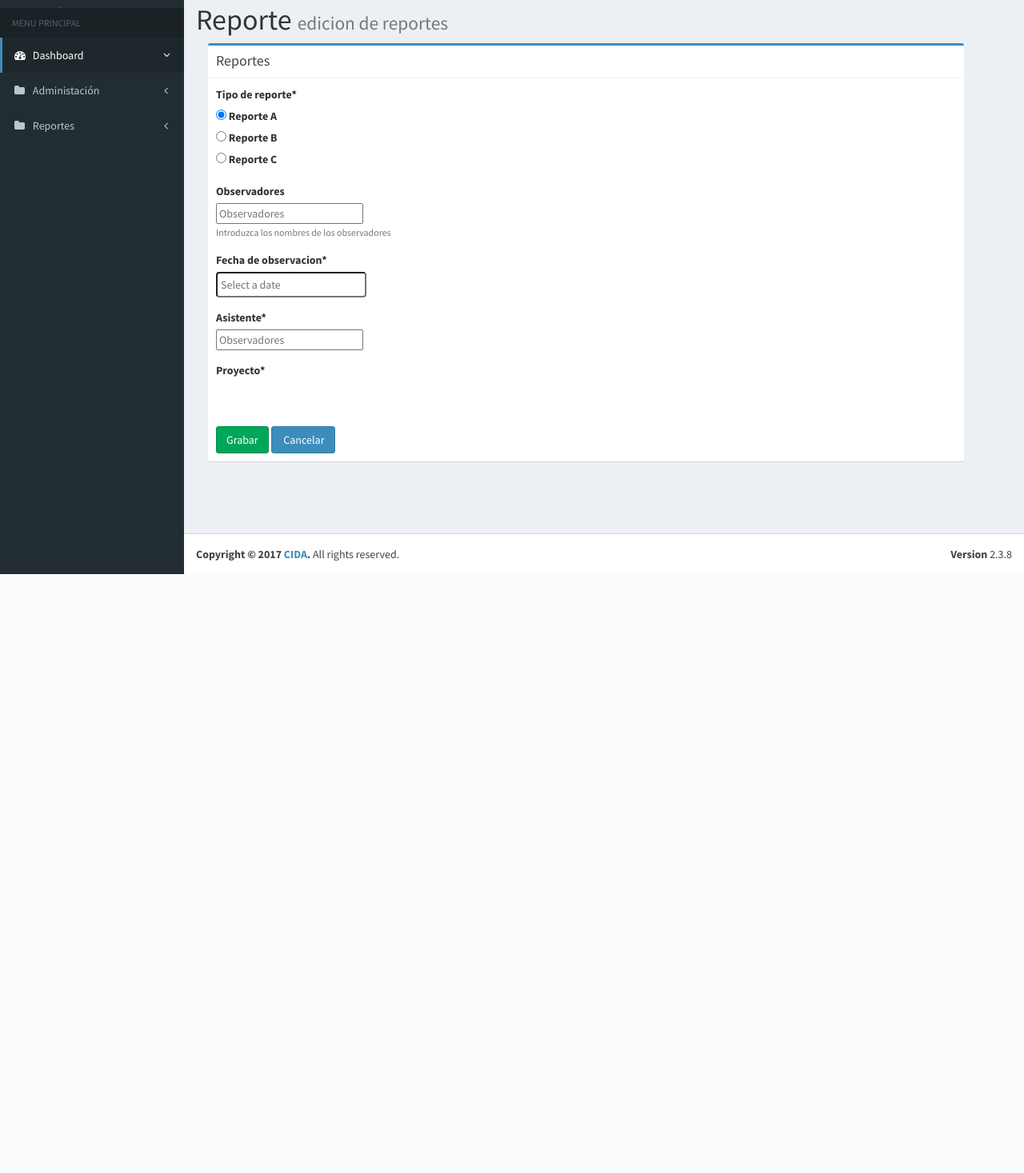
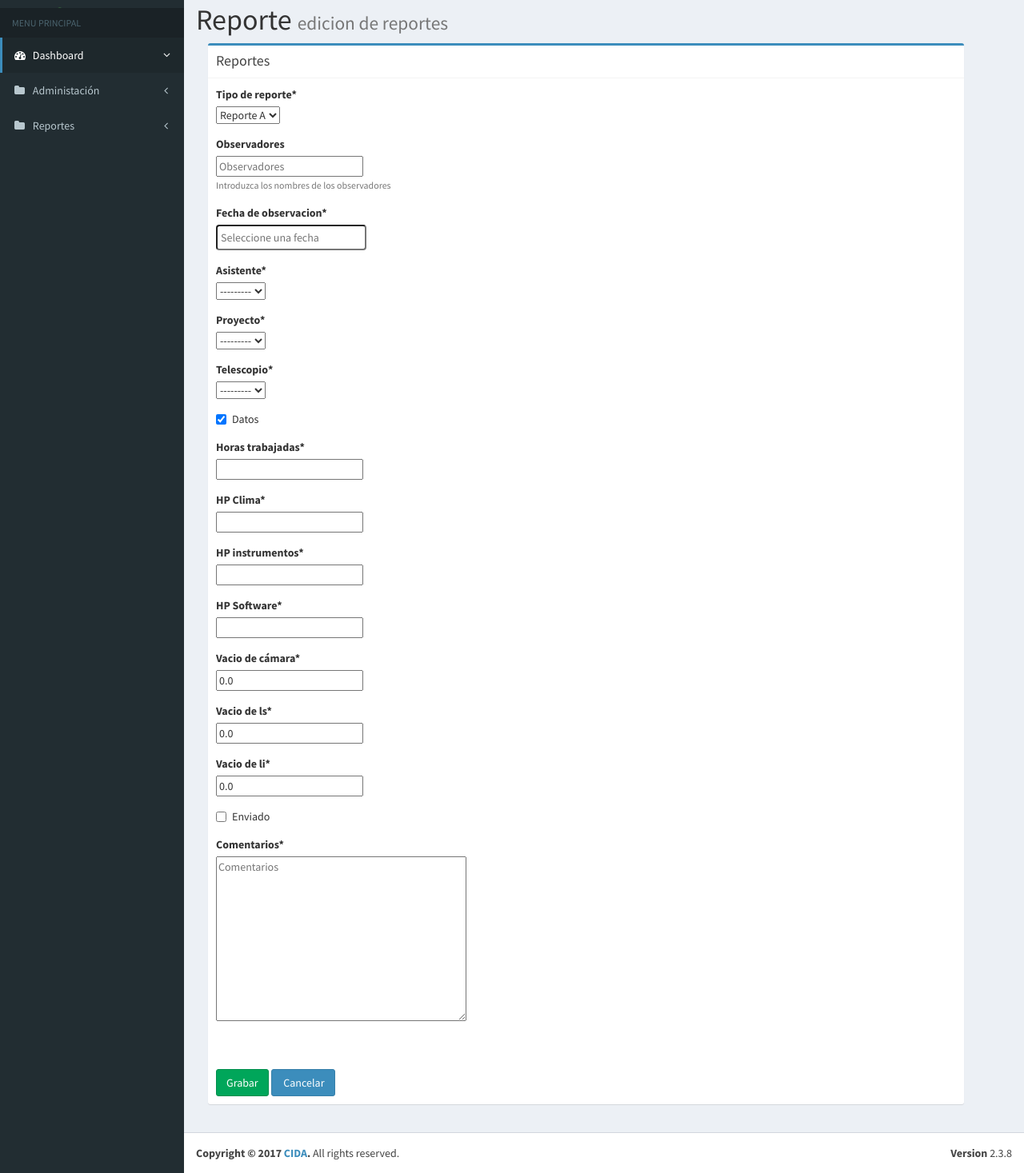
Before and after one commit to Mafermendozajaj/intranet_sm, a Django app: page /report/reporte/create/ in a window 1280 px wide. Shown: the part 82-1549 px from the top of the page at 80% size. Before the commit the page ends 800 px from the top, so only its background shows below. Run offline with Django 3.2, Linux system fonts and the light colour scheme; the visitor is signed in with stand-in values (Sample User, id 1); data comes from the database, SQL or seed files in the repository; data that the repository does not hold is empty; parts of the project's set-up code (start-up, migrations or seed data) failed here and were passed over; some libraries are stand-ins or nearby versions.

Commit message:
14octubre

```diff
--- a/intranet_sm/report_app/forms/reporte_form.py
+++ b/intranet_sm/report_app/forms/reporte_form.py
@@ -4,27 +4,17 @@ from intranet_sm.report_app.models import Reporte
 
 DateInput = partial(forms.DateInput, {'class': 'datepicker'})
 
+
 class ReporteForm(forms.ModelForm):
-     class Meta:
-         model = Reporte
-         fields = ['tipo_reporte','observadores', 'fecha_obs', 'asistente', 'proyecto']
 
-         widgets = {
+    class Meta:
+        model = Reporte
+        fields = ['tipo_reporte', 'observadores','fecha_obs', 'asistente', 'proyecto',
+        	'telescopio', 'datos', 'horas_trabajadas', 'hp_clima', 'hp_instrumentos',
+        	'hp_software', 'vacio_camara', 'vacio_ls', 'vacio_li', 'enviado', 'comentarios']
+
+        widgets = {
             'observadores': forms.TextInput(attrs={'class': 'input-xlarge', 'placeholder': 'Observadores'}),
-            'asistente': forms.TextInput(attrs={'class': 'input-xlarge', 'placeholder': 'Observadores'}),
-            'proyecto': forms.RadioSelect(attrs={'class': 'input-xlarge', 'placeholder': 'Observadores'}),
-            'tipo_reporte': forms.RadioSelect(attrs={'class': 'input-xlarge', 'placeholder': 'Observadores'}),
-            'fecha_obs': forms.DateInput(format=('%d/%m/%Y'), attrs={'class': 'datepicker', 'placeholder': 'Select a date'}),
-            'observador': forms.TextInput(attrs={'class': 'input-xlarge', 'placeholder': 'Observadores'}),
-            'telescopio': forms.TextInput(attrs={'class': 'input-xlarge', 'placeholder': 'Observadores'}),
-            'datos': forms.TextInput(attrs={'class': 'input-xlarge', 'placeholder': 'Observadores'}),
-            'horas_trabajadas': forms.TextInput(attrs={'class': 'input-xlarge', 'placeholder': 'Observadores'}),
-            'hp_clima': forms.TextInput(attrs={'class': 'input-xlarge', 'placeholder': 'Observadores'}),
-            'hp_instrumentos': forms.TextInput(attrs={'class': 'input-xlarge', 'placeholder': 'Observadores'}),
-            'hp_software': forms.TextInput(attrs={'class': 'input-xlarge', 'placeholder': 'Observadores'}),
-            'comentarios': forms.TextInput(attrs={'class': 'input-xlarge', 'placeholder': 'Observadores'}),
-            'vacio_camara': forms.TextInput(attrs={'class': 'input-xlarge', 'placeholder': 'Observadores'}),
-            'vacio_ls': forms.TextInput(attrs={'class': 'input-xlarge', 'placeholder': 'Observadores'}),
-            'vacio_li': forms.TextInput(attrs={'class': 'input-xlarge', 'placeholder': 'Observadores'}),
-            'enviado': forms.TextInput(attrs={'class': 'input-xlarge', 'placeholder': 'Observadores'}),
+            'fecha_obs': forms.DateInput(format=('%d/%m/%Y'), attrs={'class': 'datepicker', 'placeholder': 'Seleccione una fecha'}),
+            'comentarios': forms.Textarea(attrs={'placeholder': 'Comentarios'}),
         }
--- a/intranet_sm/report_app/models.py
+++ b/intranet_sm/report_app/models.py
@@ -8,38 +8,47 @@ TIPO_REPORTE_CHOICES = (
     ('C', 'Reporte C'),
 )
 
+
 class Proyecto (models.Model):
-    proyecto = models.CharField('Proyecto',max_length=255)
+    proyecto = models.CharField('Proyecto', max_length=255)
     cod_proyecto = models.CharField(max_length=20)
 
     def __str__(self):
         return u'%s' % (self.proyecto)
 
+
 class Telescopio(models.Model):
-    telescopio = models.CharField('Telescopio',max_length=30)
+    telescopio = models.CharField('Telescopio', max_length=30)
 
     def __str__(self):
         return u'%s' % (self.telescopio)
 
 
-
 class Reporte(models.Model):
     asistente = models.ForeignKey(Empleado)
-    observador = models.CharField('Observador',max_length=100, null=True, blank=True)
+    observador = models.CharField(
+        'Observador', max_length=100, null=True, blank=True)
     proyecto = models.ForeignKey(Proyecto)
-    tipo_reporte = models.CharField('Tipo de reporte', max_length=2,choices=TIPO_REPORTE_CHOICES, default='A')
+    tipo_reporte = models.CharField(
+        'Tipo de reporte', max_length=2, choices=TIPO_REPORTE_CHOICES, default='A')
     telescopio = models.ForeignKey(Telescopio)
     fecha_obs = models.DateField('Fecha de observacion')
     datos = models.BooleanField(default=True)
-    observadores = models.CharField('Observadores', max_length=100, null=True, blank=True, default='', help_text="Introduzca los nombres de los observadores")
+    observadores = models.CharField('Observadores', max_length=100, null=True,
+                                    blank=True, default='', help_text="Introduzca los nombres de los observadores")
     horas_trabajadas = models.IntegerField()
     hp_clima = models.DecimalField('HP Clima', max_digits=4, decimal_places=2)
-    hp_instrumentos = models.DecimalField('HP instrumentos', max_digits=4, decimal_places=2)
-    hp_software = models.DecimalField('HP Software', max_digits=4, decimal_places=2)
+    hp_instrumentos = models.DecimalField(
+        'HP instrumentos', max_digits=4, decimal_places=2)
+    hp_software = models.DecimalField(
+        'HP Software', max_digits=4, decimal_places=2)
     comentarios = models.TextField('Comentarios')
-    vacio_camara = models.DecimalField('Vacio de cámara', max_digits=6, decimal_places=2)
-    vacio_ls = models.DecimalField('Vacio de ls', max_digits=6, decimal_places=2)
-    vacio_li = models.DecimalField('Vacio de li', max_digits=6, decimal_places=2)
+    vacio_camara = models.DecimalField(
+        'Vacio de cámara', max_digits=6, decimal_places=2, default=0.0)
+    vacio_ls = models.DecimalField(
+        'Vacio de ls', max_digits=6, decimal_places=2, default=0.0)
+    vacio_li = models.DecimalField(
+        'Vacio de li', max_digits=6, decimal_places=2, default=0.0)
     enviado = models.BooleanField(default=False)
     fecha_reg = models.DateField('Fecha de registro', auto_now_add=True)
     ult_act = models.DateField('Ultima actualización', auto_now=True)
--- a/intranet_sm/templates/report_app/reportes/reporte_form.html
+++ b/intranet_sm/templates/report_app/reportes/reporte_form.html
@@ -6,6 +6,7 @@
 
 {% block css %}
     <link rel="stylesheet" href="{% static 'plugins/bootstrap-datepicker/dist/css/bootstrap-datepicker.min.css' %}">
+    <link rel="stylesheet" href="{% static 'plugins/select2/dist/css/select2.min.css' %}">
 {% endblock css %}
 
 
@@ -74,5 +75,21 @@
       });
     </script>
 
+<script>
+    $(document).ready(function(){
+            $(".div_id_telescopio").click(function(){
+
+                var valor = $(this).val();
+
+                if(valor == '1'){
+                    $("#div_id_telescopio").css("display", "block");
+                    $("#div_id_vacio_camara").css("display", "none");
+                }else{
+                    $("#div_id_telescopio").css("display", "none");
+                    $("#div_id_vacio_camara").css("display", "block");
+                }
+        });
+    });
+</script>
 
 {% endblock js %}
```
